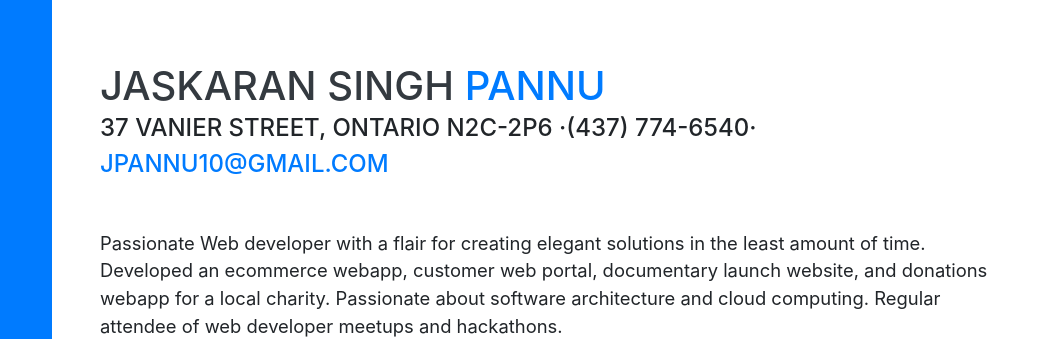
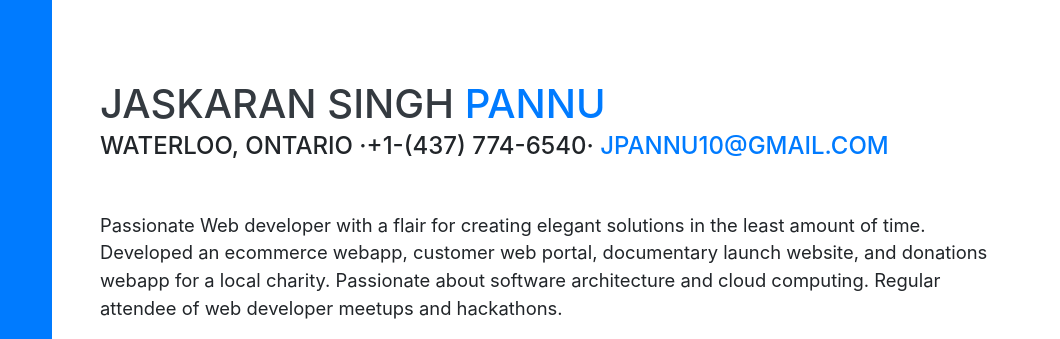
Before and after one commit to jpannu10/profile.github.io, a website with bundled scripts: page index.html in a window 1280 px wide. Shown: the part 147-486 px from the top of the page, 220-1280 px from the left. Built offline with nearby package versions, Linux system fonts and the light colour scheme; a web font is replaced by a local one.

Commit message:
Update index.html

```diff
--- a/index.html
+++ b/index.html
@@ -70,7 +70,7 @@
                 <h1 class="mb-0">Jaskaran Singh
                     <span class="text-primary">Pannu</span>
                 </h1>
-                <div class="subheading mb-5"> 37 Vanier street, Ontario N2C-2P6 ·(437) 774-6540·
+                <div class="subheading mb-5"> Waterloo, Ontario ·+1-(437) 774-6540·
                     <a href="mailto:jpannu10@gmail.com.com">jpannu10@gmail.com</a>
                 </div>
                 <p class="lead mb-5">Passionate Web developer with a flair for creating elegant solutions in the least amount of time. Developed an ecommerce webapp, customer web portal, documentary launch website, and donations webapp for a local charity. Passionate about software architecture and cloud computing. Regular attendee of web developer meetups and hackathons.</p>
```
